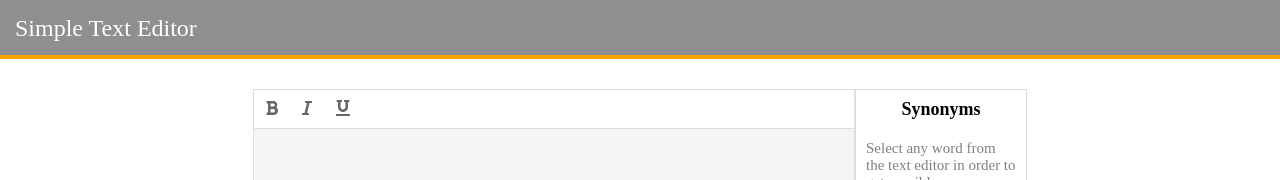
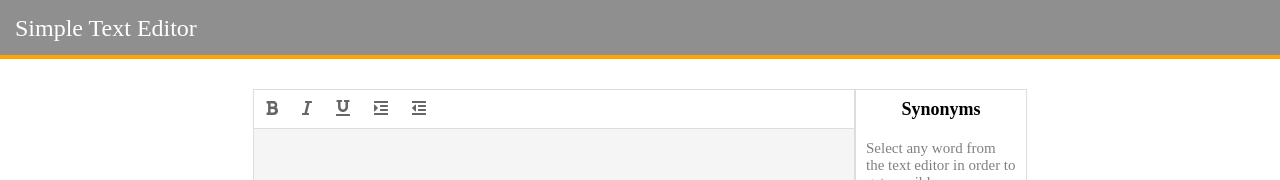
Before and after one commit to kuabita/ae-frontend-texteditor-vuejs-skeleton, a Vue app: page / in a window 1280 px wide. Shown: the top 180 px of the page. Built offline with nearby package versions, Linux system fonts and the light colour scheme.

Commit message:
NICE TO HAVE - add the possible to do indentation for a block of text to one or several steps

```diff
--- a/src/components/FormatOptionsHeader.vue
+++ b/src/components/FormatOptionsHeader.vue
@@ -17,6 +17,16 @@
       v-bind:class="{ 'active-selector': isEnabled('underline') }"
       class="format-selector">
       <i class="fa fa-underline"></i>
+    </div>
+    <div
+      v-on:click="applyStyle($event, 'indent')"
+      class="format-selector">
+      <i class="fa fa-indent"></i>
+    </div>
+    <div
+      v-on:click="applyStyle($event, 'outdent')"
+      class="format-selector">
+      <i class="fa fa-outdent"></i>
     </div>
   </div>
 </template>
--- a/src/components/Iframe.vue
+++ b/src/components/Iframe.vue
@@ -26,7 +26,7 @@ export default {
   },
   created() {
     EventBus.$on("apply-style", style => {
-      this.iframeDoc.execCommand(style);
+      this.iframeDoc.execCommand(style, false, null);
     });
     EventBus.$on("synonymous-selected", synonymous => {
       const textNode = document.createTextNode(synonymous);
--- a/src/store/store.js
+++ b/src/store/store.js
@@ -15,7 +15,9 @@ export const store = new Vuex.Store({
     availableStyles: {
       italic: { active: false, key: 'italic' },
       bold: { active: false, key: 'bold' },
-      underline: { active: false, key: 'underline' }
+      underline: { active: false, key: 'underline' },
+      indent: { active: false, key: 'indent' },
+      outdent: { active: false, key: 'outdent' }
     }
   },
   mutations: {
```
